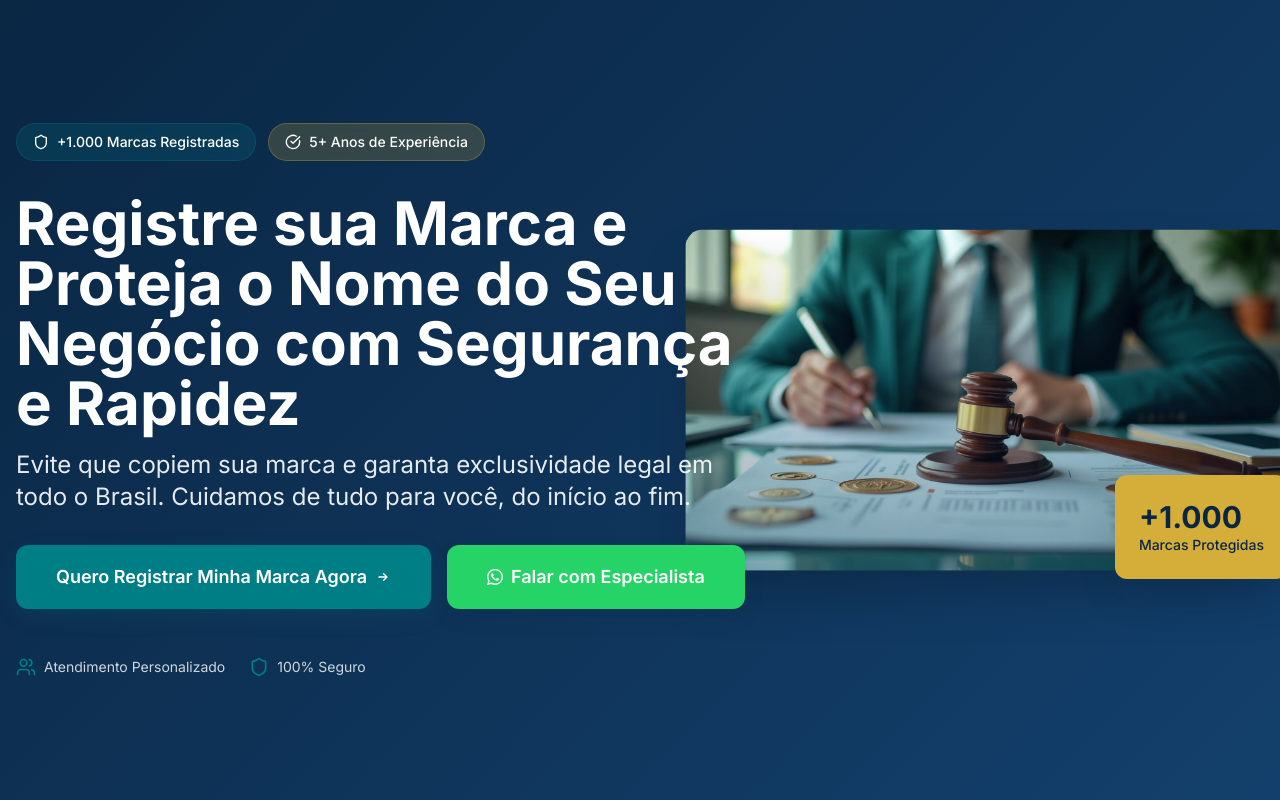
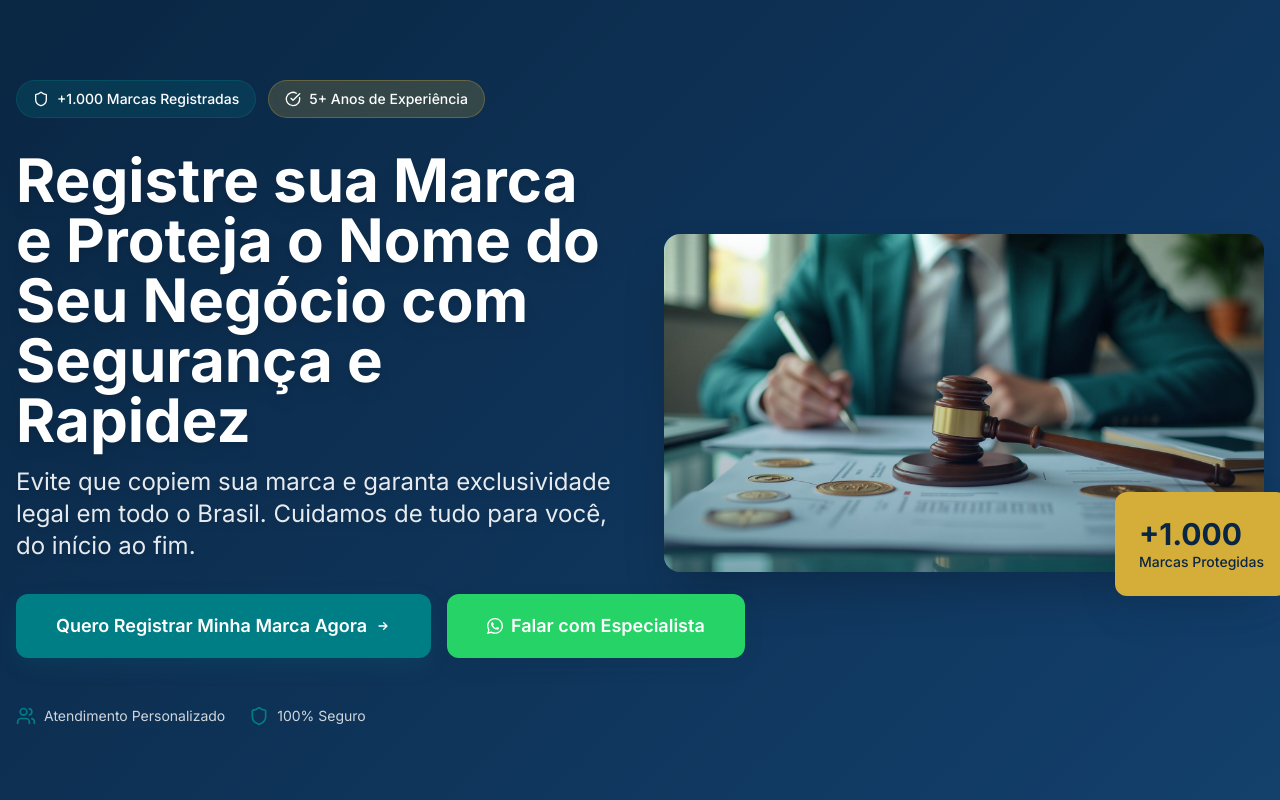
Before and after one commit to gustavopelicioniii-rgb/LEGAL-MARK---PROJETO-JULIA-E-GUSTAVO, a React (Vite) app: page / in a window 1280 px wide. Shown: the top 800 px of the page. Built offline with nearby package versions, Linux system fonts and the light colour scheme; the HTML template or start-up script is replaced by a standard one.

Commit message:
Fix: Adjust Hero section layout and add animations

```diff
--- a/src/components/Benefits.tsx
+++ b/src/components/Benefits.tsx
@@ -33,7 +33,7 @@ const Benefits = () => {
   return (
     <section className="py-12 sm:py-16 lg:py-20 bg-background">
       <div className="container mx-auto px-4">
-        <div className="text-center mb-10 sm:mb-12 lg:mb-16">
+        <div className="text-center mb-10 sm:mb-12 lg:mb-16 animate-fade-in">
           <h2 className="text-2xl sm:text-3xl md:text-4xl lg:text-5xl font-bold text-foreground mb-3 sm:mb-4">
             Por que Registrar Sua Marca com a Gente?
           </h2>
@@ -48,7 +48,8 @@ const Benefits = () => {
             return (
               <Card
                 key={index}
-                className="border-none shadow-md hover:shadow-xl transition-smooth group"
+                className="border-none shadow-md hover:shadow-xl transition-smooth group animate-fade-in"
+                style={{ animationDelay: `${index * 0.1}s` }}
               >
                 <CardContent className="p-6 sm:p-8">
                   <div className="flex flex-col items-start space-y-3 sm:space-y-4">
--- a/src/components/FAQ.tsx
+++ b/src/components/FAQ.tsx
@@ -37,7 +37,7 @@ const FAQ = () => {
     <section className="py-12 sm:py-16 lg:py-20 bg-background">
       <div className="container mx-auto px-4">
         <div className="max-w-4xl mx-auto">
-          <div className="text-center mb-10 sm:mb-12 lg:mb-16">
+          <div className="text-center mb-10 sm:mb-12 lg:mb-16 animate-fade-in">
             <h2 className="text-2xl sm:text-3xl md:text-4xl lg:text-5xl font-bold text-foreground mb-3 sm:mb-4">
               Dúvidas Frequentes sobre Registro de Marca
             </h2>
@@ -46,7 +46,7 @@ const FAQ = () => {
             </p>
           </div>
 
-          <Accordion type="single" collapsible className="space-y-3 sm:space-y-4">
+          <Accordion type="single" collapsible className="space-y-3 sm:space-y-4 animate-fade-in" style={{ animationDelay: '0.2s' }}>
             {faqs.map((faq, index) => (
               <AccordionItem
                 key={index}
--- a/src/components/FinalCTA.tsx
+++ b/src/components/FinalCTA.tsx
@@ -16,7 +16,7 @@ const FinalCTA = () => {
       </div>
 
       <div className="container mx-auto px-4 relative z-10">
-        <div className="max-w-4xl mx-auto text-center text-white space-y-6 sm:space-y-8">
+        <div className="max-w-4xl mx-auto text-center text-white space-y-6 sm:space-y-8 animate-fade-in">
           {/* Icon */}
           <div className="inline-flex p-3 sm:p-4 rounded-full bg-accent/20 backdrop-blur-sm">
             <Shield className="w-10 h-10 sm:w-12 sm:h-12 text-accent" />
--- a/src/components/Hero.tsx
+++ b/src/components/Hero.tsx
@@ -18,11 +18,11 @@ const Hero = () => {
       </div>
 
       <div className="container mx-auto px-4 py-8 sm:py-12 lg:py-20 relative z-10">
-        <div className="grid lg:grid-cols-[1fr_1.2fr] gap-0 items-center relative">
+        <div className="grid lg:grid-cols-2 gap-8 lg:gap-12 items-center relative">
           {/* Content */}
-          <div className="text-white space-y-6 sm:space-y-8 relative z-20 lg:pr-8">
+          <div className="text-white space-y-6 sm:space-y-8 relative z-20 animate-fade-in">
             {/* Badges */}
-            <div className="flex flex-wrap gap-2 sm:gap-3">
+            <div className="flex flex-wrap gap-2 sm:gap-3 animate-fade-in" style={{ animationDelay: '0.1s' }}>
               <Badge variant="secondary" className="bg-accent/20 text-white border-accent/30 backdrop-blur-sm py-1.5 px-3 sm:py-2 sm:px-4 text-xs sm:text-sm font-medium">
                 <Shield className="w-3 h-3 sm:w-4 sm:h-4 mr-2" />
                 +1.000 Marcas Registradas
@@ -34,18 +34,18 @@ const Hero = () => {
             </div>
 
             {/* Headline */}
-            <div className="space-y-3 sm:space-y-4">
-              <h1 className="text-3xl sm:text-4xl md:text-5xl lg:text-6xl font-bold leading-tight">
+            <div className="space-y-3 sm:space-y-4 animate-fade-in" style={{ animationDelay: '0.2s' }}>
+              <h1 className="text-3xl sm:text-4xl md:text-5xl lg:text-6xl font-bold leading-tight drop-shadow-lg">
                 Registre sua Marca e Proteja o Nome do Seu Negócio com Segurança e Rapidez
               </h1>
-              <p className="text-base sm:text-lg md:text-xl lg:text-2xl text-white/90 leading-relaxed">
+              <p className="text-base sm:text-lg md:text-xl lg:text-2xl text-white/90 leading-relaxed drop-shadow-md">
                 Evite que copiem sua marca e garanta exclusividade legal em todo o Brasil.
                 Cuidamos de tudo para você, do início ao fim.
               </p>
             </div>
 
             {/* CTAs */}
-            <div className="flex flex-col sm:flex-row gap-3 sm:gap-4">
+            <div className="flex flex-col sm:flex-row gap-3 sm:gap-4 animate-fade-in" style={{ animationDelay: '0.3s' }}>
               <Button
                 variant="cta"
                 size="xl"
@@ -76,7 +76,7 @@ const Hero = () => {
             </div>
 
             {/* Trust Indicators */}
-            <div className="flex flex-col sm:flex-row items-start sm:items-center gap-4 sm:gap-6 pt-4">
+            <div className="flex flex-col sm:flex-row items-start sm:items-center gap-4 sm:gap-6 pt-4 animate-fade-in" style={{ animationDelay: '0.4s' }}>
               <div className="flex items-center gap-2">
                 <Users className="w-4 h-4 sm:w-5 sm:h-5 text-accent" />
                 <span className="text-xs sm:text-sm text-white/80">Atendimento Personalizado</span>
@@ -89,8 +89,8 @@ const Hero = () => {
           </div>
 
           {/* Image */}
-          <div className="relative lg:block hidden lg:-ml-16 z-10">
-            <div className="relative rounded-2xl overflow-hidden shadow-2xl scale-110">
+          <div className="relative lg:block hidden z-10 animate-fade-in" style={{ animationDelay: '0.2s' }}>
+            <div className="relative rounded-2xl overflow-hidden shadow-2xl">
               <img
                 src={heroImage}
                 alt="Registro de Marca e Proteção de Propriedade Intelectual"
--- a/src/components/Process.tsx
+++ b/src/components/Process.tsx
@@ -31,7 +31,7 @@ const Process = () => {
   return (
     <section className="py-12 sm:py-16 lg:py-20 bg-secondary">
       <div className="container mx-auto px-4">
-        <div className="text-center mb-10 sm:mb-12 lg:mb-16">
+        <div className="text-center mb-10 sm:mb-12 lg:mb-16 animate-fade-in">
           <h2 className="text-2xl sm:text-3xl md:text-4xl lg:text-5xl font-bold text-foreground mb-3 sm:mb-4">
             Como Funciona o Registro de Marca
           </h2>
@@ -44,7 +44,7 @@ const Process = () => {
           {steps.map((step, index) => {
             const Icon = step.icon;
             return (
-              <div key={index} className="relative">
+              <div key={index} className="relative animate-fade-in" style={{ animationDelay: `${index * 0.15}s` }}>
                 {/* Connector Line */}
                 {index < steps.length - 1 && (
                   <div className="hidden lg:block absolute top-16 left-full w-full h-0.5 bg-accent/20 -translate-x-1/2 z-0" />
--- a/src/components/Testimonials.tsx
+++ b/src/components/Testimonials.tsx
@@ -32,7 +32,7 @@ const Testimonials = () => {
   return (
     <section className="py-12 sm:py-16 lg:py-20 bg-secondary">
       <div className="container mx-auto px-4">
-        <div className="text-center mb-10 sm:mb-12 lg:mb-16">
+        <div className="text-center mb-10 sm:mb-12 lg:mb-16 animate-fade-in">
           <h2 className="text-2xl sm:text-3xl md:text-4xl lg:text-5xl font-bold text-foreground mb-3 sm:mb-4">
             Empreendedores que Confiaram em Nós
           </h2>
@@ -43,7 +43,7 @@ const Testimonials = () => {
 
         <div className="grid sm:grid-cols-2 md:grid-cols-3 gap-6 sm:gap-8">
           {testimonials.map((testimonial, index) => (
-            <Card key={index} className="border-none shadow-md hover:shadow-xl transition-smooth">
+            <Card key={index} className="border-none shadow-md hover:shadow-xl transition-smooth animate-fade-in" style={{ animationDelay: `${index * 0.1}s` }}>
               <CardContent className="p-6 sm:p-8">
                 <div className="space-y-4 sm:space-y-6">
                   {/* Stars */}
```
Also changed, not shown: src/components/WhyChooseUs.tsx (+4 -3 lines).
